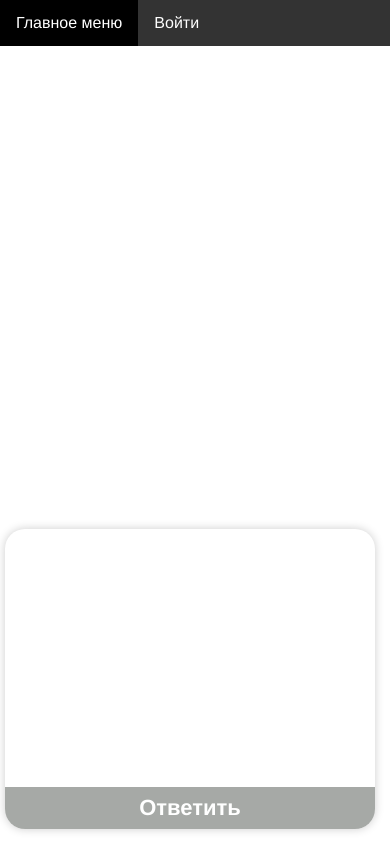
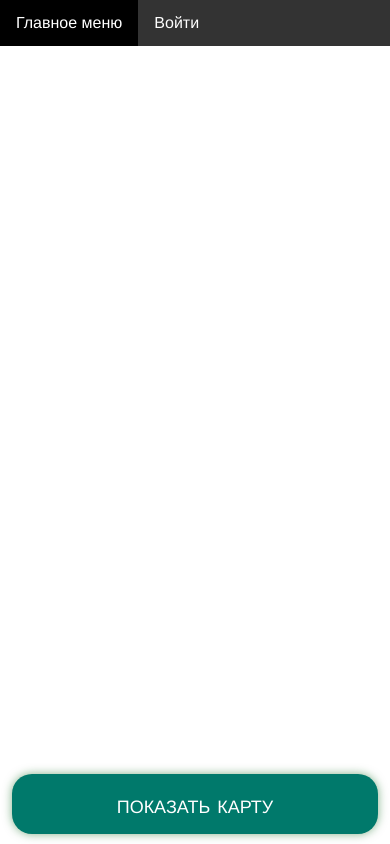
Before and after one commit to FicusThePottedPlant/web_project, a Flask app: page /session in a window 390 px wide. Run offline with Flask 2, Linux system fonts and the light colour scheme; some libraries are stand-ins or nearby versions.

Commit message:
Add files via upload

```diff
--- a/main.py
+++ b/main.py
@@ -11,6 +11,7 @@ from data.user import User
 from forms.edit_form import EditForm
 from forms.login_form import LoginForm
 from forms.signup_form import AuthorizeForm
+from flask_ngrok import run_with_ngrok
 
 app = Flask(__name__)
 api = Api(app)
@@ -20,6 +21,7 @@ api.add_resource(rest_api_stuff.AllUsersResourse, '/api/users/')
 app.config['SECRET_KEY'] = 'cheese'
 login_manager = LoginManager()
 login_manager.init_app(app)
+run_with_ngrok(app)
 
 
 @login_manager.user_loader
@@ -128,4 +130,5 @@ if __name__ == '__main__':
     db_session.global_init("db/web_project.db")
     db_sess = db_session.create_session()
     port = int(os.environ.get("PORT", 5000))
+    app.run()
     app.run(host='0.0.0.0', port=port)
--- a/static/3d.js
+++ b/static/3d.js
@@ -33,7 +33,31 @@ function modal(text) {
     }
 }
 
+function showNavigation() {
+    if (innerWidth <= 880) {
+        document.getElementById("show-navigation").style.display = "none"
+        document.querySelector(".navigation").style.display = "block"
+    }
+}
 
+function toggleCloseNavigationButton() {
+    if (innerWidth <= 880) {
+        let btn = document.querySelector(".navigation .close")
+
+        if (btn.style.display !== "none") {
+            btn.style.display = "none"
+        } else {
+            btn.style.display = "flex"
+        }
+    }
+}
+
+function closeNavigation() {
+    if (innerWidth <= 880) {
+        document.getElementById("show-navigation").style.display = "flex"
+        document.querySelector(".navigation").style.display = "none"
+    }
+}
 
 function removeWatermarks() {
     // delete compass and other elements from panorama
@@ -57,7 +81,6 @@ function removeWatermarks() {
                 xhr.open('POST', '/add_result/' + scores)
                 xhr.send()
                 document.location = "/"
-
             }
             x = 3
             document.querySelector(".navigation").removeAttribute("result")
@@ -65,6 +88,8 @@ function removeWatermarks() {
             canMove = true
             setPanorama()
             checkCNT().setAttribute("disabled", "")
+            toggleCloseNavigationButton()
+            closeNavigation()
             pano().parentElement.removeAttribute("unreachable")
         }
         checkCNT().onclick = () => {
@@ -99,6 +124,7 @@ function setCorrectLocation() {
     r = r < 0 ? 0 : Math.round(r)
     // show pretty alert
     modal(`Вы ошиблись на ${Math.round(d)} км.<br>Получено ${r} очков`)
+    toggleCloseNavigationButton()
     scores = scores + r
     // set placemark on location which you choose
     let myPlacemark = new ymaps.Placemark(
@@ -136,7 +162,6 @@ function setCorrectLocation() {
     }, {
         preset: 'islands#blackStretchyIcon'
     }))
-
 }
 
 function setPanorama() {
--- a/static/style.css
+++ b/static/style.css
@@ -157,6 +180,25 @@
 .navigation[result] #next-game {
     opacity: 1;
     display: flex;
+}
+
+#show-navigation {
+    width: 94vw;
+    height: 60px;
+    bottom: 10px;
+    box-shadow: 0 0 10px rgba(5, 100, 20, .5);
+    border-radius: 20px;
+    left: 3vw;
+    display: none;
+    z-index: 999;
+    position: absolute;
+    background: #00796B;
+    /*display: flex;*/
+    justify-content: center;
+    align-items: center;
+    font-variant: small-caps;
+    font-size: 25px;
+    color: #fff;
 }
 
 #alert {
@@ -222,10 +264,38 @@
     }
 }
 
-@media screen and (max-width: 1440px) {
-    :root {
-        --minimap-width: 500px;
-        --minimap-height: 405px;
+/*@media screen and (max-width: 1440px) {*/
+/*    :root {*/
+/*        --minimap-width: 500px;*/
+/*        --minimap-height: 405px;*/
+/*    }*/
+/*}*/
+
+@media screen and (min-width: 880px) {
+    .navigation[result] {
+        width: 75vw;
+        height: 75vh;
+        right: 12.5vw;
+        bottom: 12.5vh;
+        box-shadow: 0 0 20px rgba(0, 0, 0, .3);
+    }
+}
+
+@media screen and (max-width: 880px) {
+    .navigation {
+        right: 3vw;
+        width: 94vw;
+        height: 89vh;
+        display: none;
+        bottom: calc((11vh - 45px) / 2);
+    }
+
+    #show-navigation {
+        display: flex;
+    }
+
+    .navigation .close {
+        display: flex;
     }
 }
 
--- a/templates/3d.html
+++ b/templates/3d.html
@@ -17,7 +17,7 @@
         {% if current_user.is_authenticated %}
         <li class="dropdown">
 
-            <a href="javascript:void(0)" class="dropbtn">{{current_user.username}}</a>
+            <a class="dropbtn">{{current_user.username}}</a>
 
             <div class="dropdown-content">
                 <a href="/id{{current_user.id}}">Профиль</a>
@@ -39,6 +39,9 @@
     <div id="pano" style="opacity: 0"></div>
 </div>
 <div class="navigation">
+    <div class="close" onclick="closeNavigation()">
+        <p>&times;</p>
+    </div>
     <div id="map"></div>
     <div id="check-country" disabled>
         <p>Ответить</p>
@@ -47,6 +50,9 @@
         <p>Следующий раунд</p>
     </div>
 </div>
+<div id="show-navigation" onclick="showNavigation()">
+    <p>показать карту</p>
+</div>
 <script src="https://maps.googleapis.com/maps/api/js?&callback=setPanorama&libraries=&v=weekly" async></script>
 </body>
 </html>
--- a/templates/profile.html
+++ b/templates/profile.html
@@ -14,7 +14,7 @@
         {% if current_user.is_authenticated %}
         <li class="dropdown">
 
-            <a href="javascript:void(0)" class="dropbtn">{{current_user.username}}</a>
+            <a class="dropbtn">{{current_user.username}}</a>
 
             <div class="dropdown-content">
                 <a href="/id{{current_user.id}}">Профиль</a>
```
Also changed, not shown: other parts of static/style.css (+30 -7 lines).
